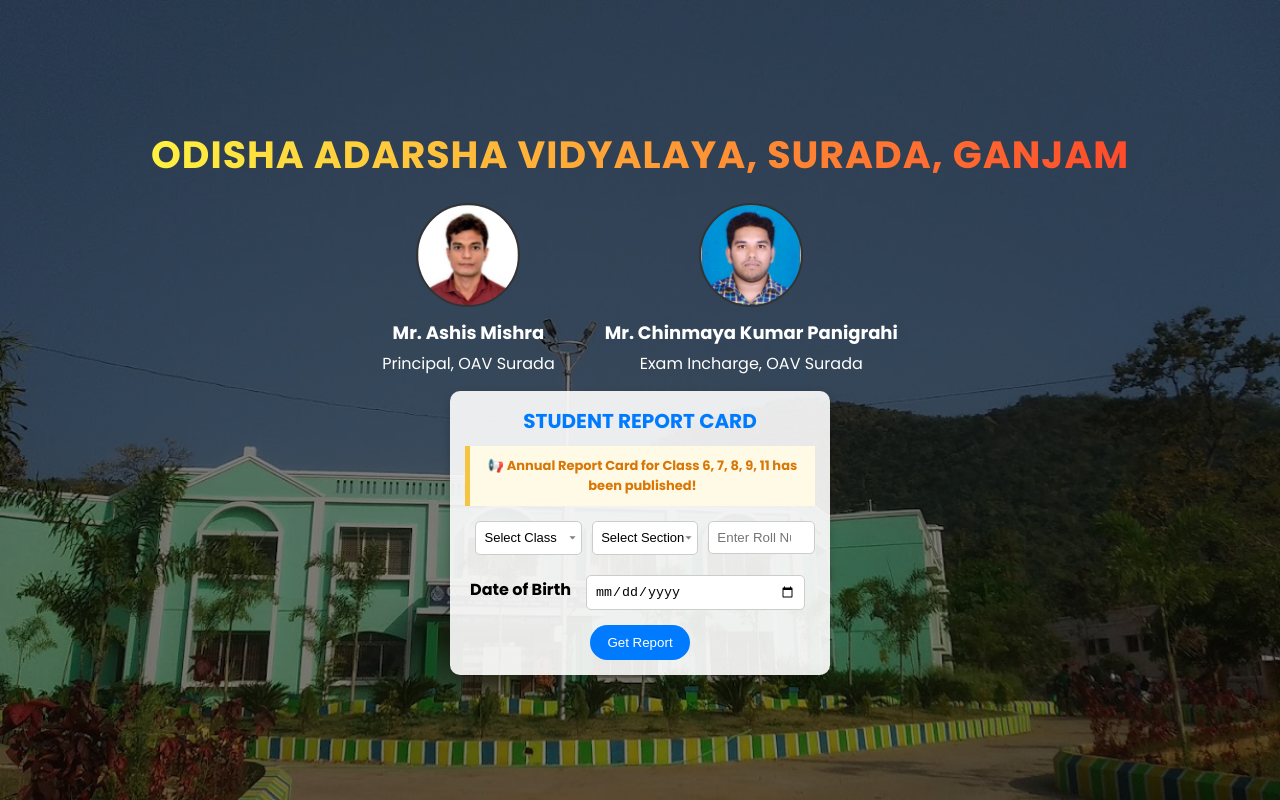
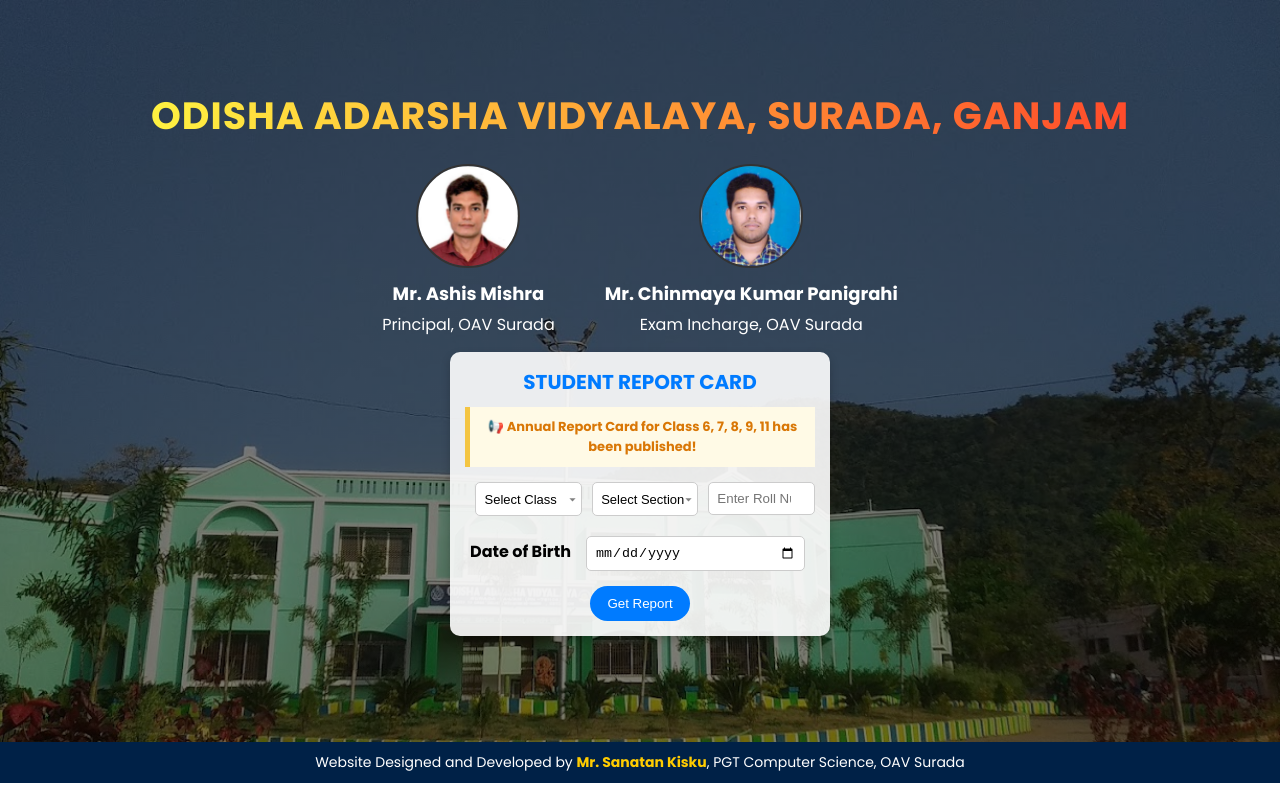
Before and after one commit to Sanatan-kisku/student-report-frontend, a React (Create React App) app: page / in a window 1280 px wide. Built offline with nearby package versions, Linux system fonts and the light colour scheme.

Commit message:
change vh and vw

```diff
--- a/src/styles/GetReport.css
+++ b/src/styles/GetReport.css
@@ -17,7 +17,7 @@
   justify-content: center;
   padding: 20px;
   padding-top: 0;
-  min-height: 100vh;
+  min-height: 90.3vh;
 }
 
 .school-heading {
--- a/src/styles/ReportCard.css
+++ b/src/styles/ReportCard.css
@@ -3,6 +3,10 @@
   margin: 0;
   padding: 0;
   overflow-x: hidden;
+}
+
+.report-container {
+  min-height: 90.3vh;
 }
 
 .header-section {
@@ -257,7 +261,7 @@
 /* Responsive styles for mobile */
 @media screen and (max-width: 768px) {
   .report-card {
-    width: 95%; /* Ensure it fits on mobile */
+    width: 90%; /* Ensure it fits on mobile */
     padding: 10px;
     margin: auto;
   }
```
